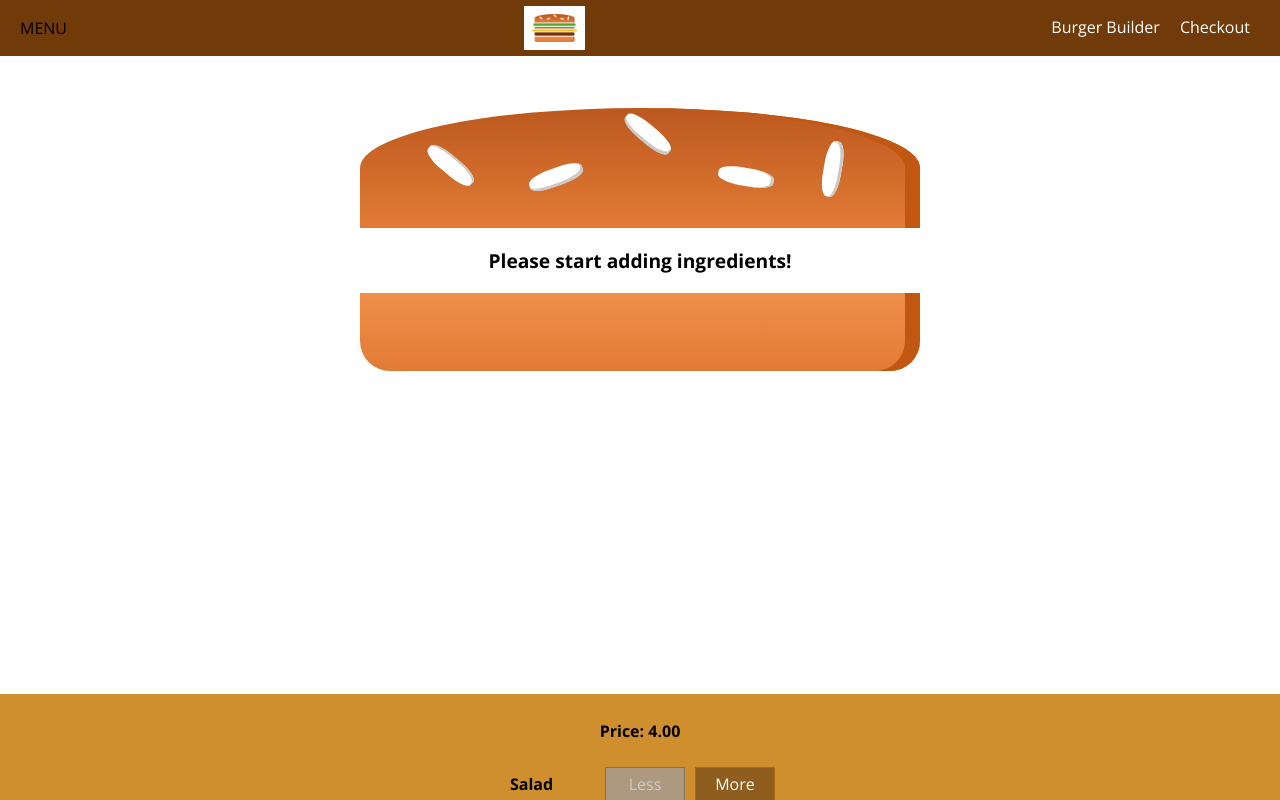
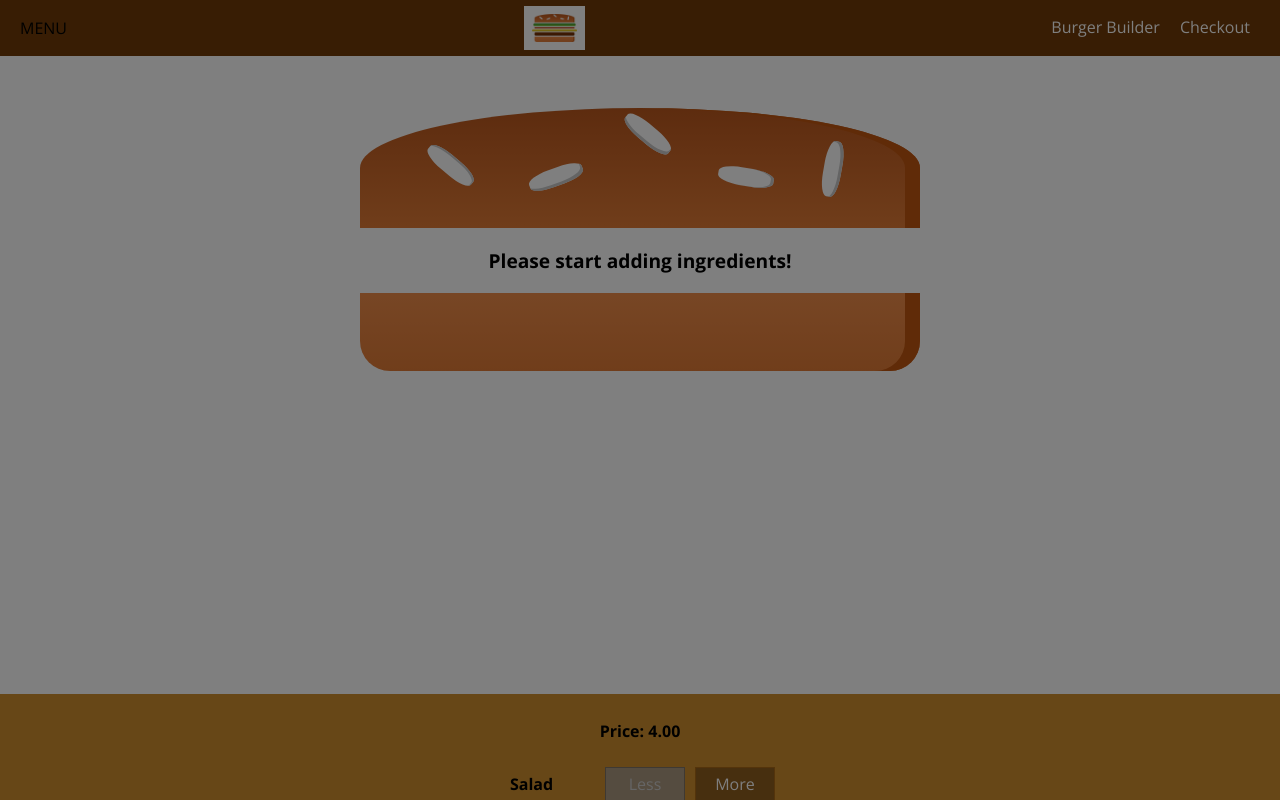
Before and after one commit to sriharshakappala/burger-builder, a React app: page / in a window 1280 px wide. Shown: the top 800 px of the page. Built offline with nearby package versions, Linux system fonts and the light colour scheme.

Commit message:
Backdrop to sidedrawer

```diff
--- a/src/components/Navigation/SideDrawer/SideDrawer.js
+++ b/src/components/Navigation/SideDrawer/SideDrawer.js
@@ -3,9 +3,13 @@
 import classes from './SideDrawer.css';
 import Logo from '../../Logo/Logo';
 import NavigationItems from '../NavigationItems/NavigationItems';
+import Backdrop from '../../UI/Backdrop/Backdrop';
+import Aux from '../../../hoc/Aux'
 
 const sideDrawer = (props) => {
   return (
+    <Aux>
+      <Backdrop show />
       <div className={classes.SideDrawer}>
         <div className={classes.Logo}>
           <Logo />
@@ -14,6 +18,7 @@
           <NavigationItems />
         </nav>
       </div>
+    </Aux>
   );
 }
 
```
Lines whose indentation alone changed are shown as unchanged.
